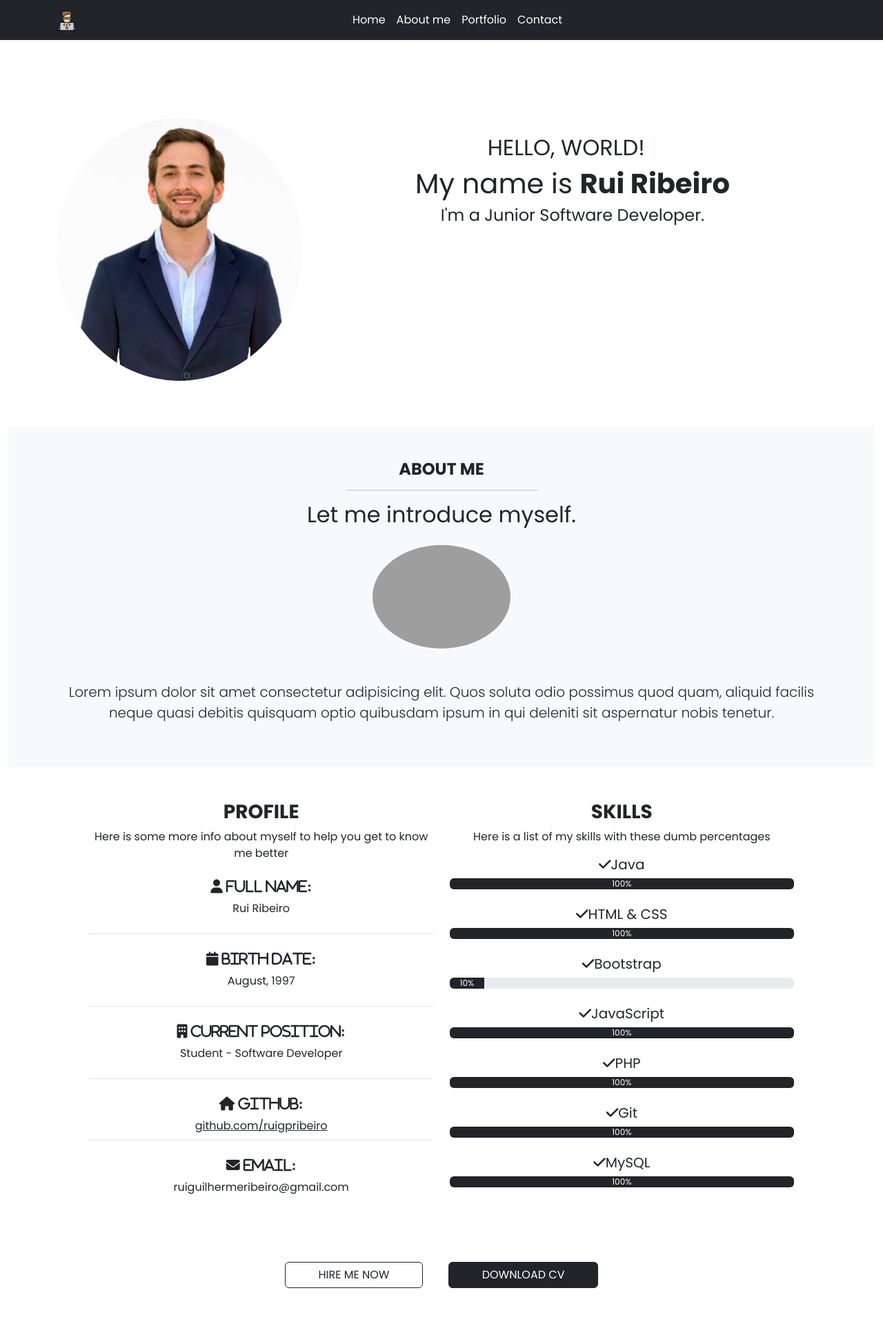
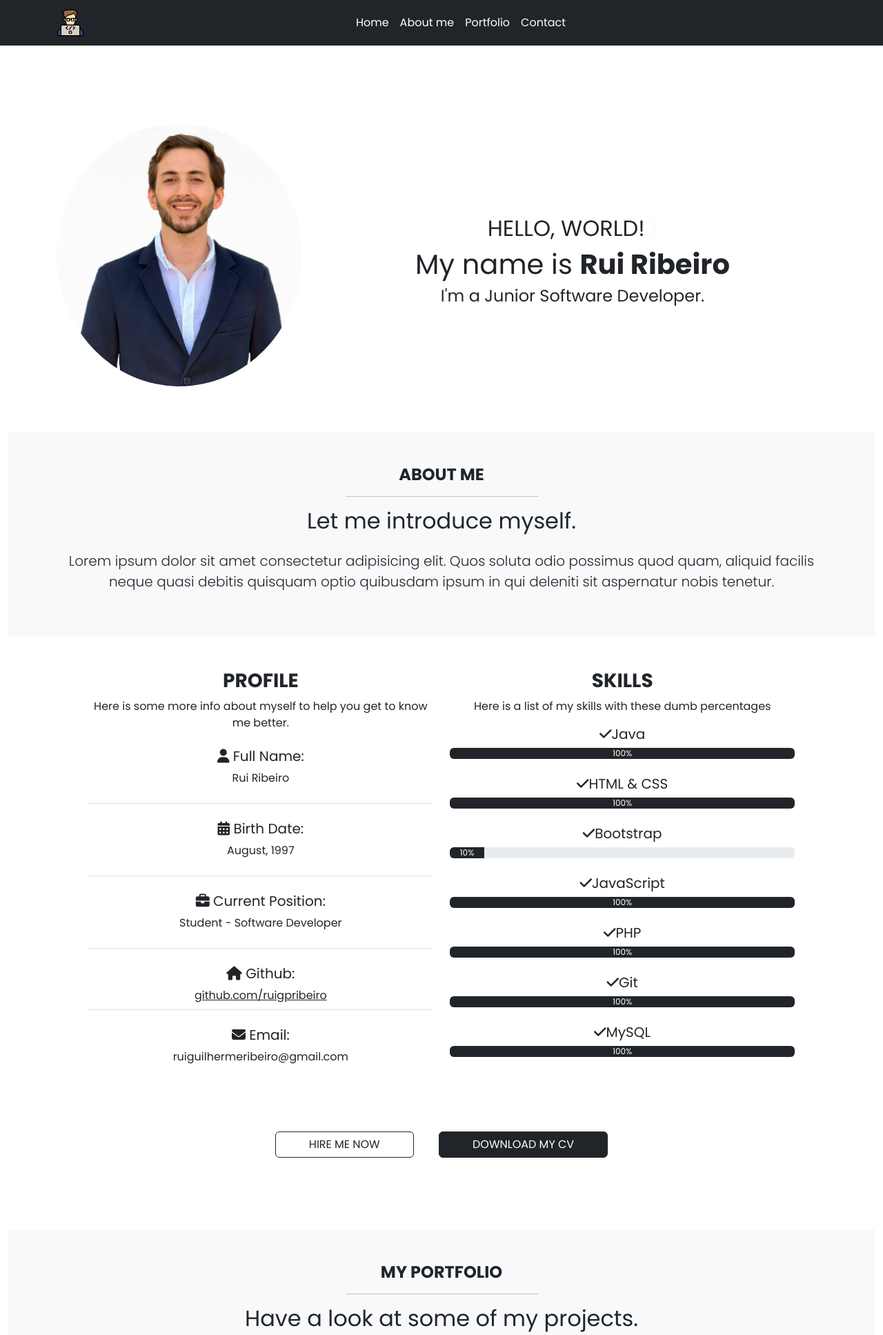
Before and after one commit to ruigpribeiro/WebProject, a PHP site: page / in a window 1280 px wide. Shown: the top 1935 px of the page at 69% size. Run offline with PHP 8.4, Linux system fonts and the light colour scheme; some libraries are stand-ins or nearby versions; grey boxes are pictures that could not be loaded.

Commit message:
Refactored footer

```diff
--- a/css/style.css
+++ b/css/style.css
@@ -27,8 +27,7 @@ nav a {
 }
 
 nav img {
-    height: 30px;
-    width: 30px;
+    height: 40px;
 }
 
 .nav-link:hover {
@@ -36,16 +35,37 @@ nav img {
     transition: background-color 0.3s, color 0.3s;
 }
 
-/* Home Section */
+/* Landing page Section */
 .landing-img {
     width: 100%;
+    height: auto;
     border-radius: 50%;
 }
+
+@media (max-width: 576px) {
+    .landing-img {
+      width: 50%;
+    }
+  }
+
+  @media (min-width: 576px) and (max-width: 768px) {
+    .landing-img {
+        width: 50%;
+      }
+  }
+
+  @media (min-width: 768px) and (max-width: 992px) {
+    .landing-img {
+        width: 50%;
+      }
+  }
+
 
 .hero {
     height: 70vh;
     align-items: center;
 }
+
 
 .cursor {
     display: inline-block;
--- a/index.html
+++ b/index.html
@@ -13,9 +13,6 @@
     <link rel="preconnect" href="https://fonts.gstatic.com" crossorigin>
     <link href="https://fonts.googleapis.com/css2?family=Poppins:wght@300;400;600;700&display=swap" rel="stylesheet">
 
-    <!-- Bootstrap Icons -->
-    <link rel="stylesheet" href="https://cdn.jsdelivr.net/npm/bootstrap-icons@1.11.3/font/bootstrap-icons.min.css">
-
     <!-- Bootstrap CSS -->
     <link href="https://cdn.jsdelivr.net/npm/bootstrap@5.3.3/dist/css/bootstrap.min.css" rel="stylesheet" integrity="sha384-QWTKZyjpPEjISv5WaRU9OFeRpok6YctnYmDr5pNlyT2bRjXh0JMhjY6hW+ALEwIH" crossorigin="anonymous">
 
@@ -27,26 +24,28 @@
     <!-- Navigation Bar -->
     <header class="sticky-top">
         <nav class="navbar navbar-expand-lg navbar-dark bg-dark">
-            <div class="container container-nav">
+            <div class="container">
+                <!-- Logo Navbar -->
                 <a class="navbar-brand" href="/">
                     <img src="img/logo/logo.png" alt="logo">
                 </a>
-                <button class="navbar-toggler" type="button" data-bs-toggle="collapse" data-bs-target="#navbarNav" aria-controls="navbarNav" aria-expanded="false" aria-label="Toggle navigation">
+                <button class="navbar-toggler" type="button" data-bs-toggle="collapse" data-bs-target="#navbarNav" aria-controls="navbarNav" aria-expanded="false" aria-label="Toggle navigation" aria-expanded="false" aria-label="Toggle navigation">
                     <span class="navbar-toggler-icon"></span>
                 </button>
+                <!-- Links Navbar -->
                 <div class="collapse navbar-collapse" id="navbarNav">
-                    <ul class="navbar-nav mx-auto mb-2 mb-lg-0">
+                    <ul class="navbar-nav mx-auto">
                         <li class="nav-item">
-                            <a class="nav-link active mr-5" href="#home" title="Home">Home</a>
+                            <a class="nav-link active" href="#home">Home</a>
                         </li>
                         <li class="nav-item">
-                            <a class="nav-link ml-5 mr-5" href="#about-me" title="About me">About me</a>
+                            <a class="nav-link" href="#about-me">About me</a>
                         </li>
                         <li class="nav-item">
-                            <a class="nav-link ml-5 mr-5" href="#portfolio" title="Portfolio">Portfolio</a>
+                            <a class="nav-link" href="#portfolio">Portfolio</a>
                         </li>
                         <li class="nav-item">
-                            <a class="nav-link ml-5 mr-5" href="#contact" title="Contact">Contact</a>
+                            <a class="nav-link" href="#contact">Contact</a>
                         </li>
                     </ul>
                 </div>
@@ -55,24 +54,22 @@
     </header>
 
     <!-- Conteúdo da Página-->
-    <main class="container-fluid min-vh-100 d-flex flex-grow-1 flex-column justify-content-center align-items-center text-center">
+    <main class="container-fluid d-flex flex-grow-1 flex-column justify-content-center align-items-center text-center">
 
         <!-- Landing page -->
-        <div class="container hero d-flex text-center justify-content-center" id="home">
+        <div class="container hero d-flex text-center align-items-center justify-content-center" id="home">
             <div class="row mt-5">
-                <div class="col-lg-4 foto_principal">
-                    <img src="img/landing-page/photo.jpg" alt="Rui" class="img-fluid landing-img">
+                <!-- Imagem Landing Page -->
+                <div class="col-lg-4">
+                    <img src="img/landing-page/photo.jpg" alt="Rui Photo" class="img-fluid landing-img">
                 </div>
-                <div class="col-lg-8 text-center title-holder mt-4">
+                <!-- Texto Landing Page -->
+                <div class="col-lg-8 text-center mt-4 d-flex flex-column justify-content-center">
                     <h2 class="hello d-none d-lg-block">
                         <span id="typed-text"></span><span class="cursor">|</span>
                     </h2>
-                    <div class="col-lg-12">
-                        <h1>My name is <strong>Rui Ribeiro</strong></h1>
-                    </div>
-                    <div class="col-lg-12">
-                        <h4 class="junior">I'm a Junior Software Developer.</h4>
-                    </div>
+                    <h1>My name is <strong>Rui Ribeiro</strong></h1>
+                    <h4 class="junior">I'm a Junior Software Developer.</h4>
                 </div>
             </div>
         </div>
@@ -85,8 +82,7 @@
                     <hr class="w-25 mx-auto"/>
                     <h2 class="mb-4">Let me introduce myself.</h2>
                 </div>
-                <div class="about-content d-flex gap-5 align-items-center h-100">
-                    <img src="img/landing-img.png" alt="" class="about-img img-fluid rounded-circle">
+                <div class="about-content d-flex gap-5 align-items-center">
                     <p class="lead">
                         Lorem ipsum dolor sit amet consectetur adipisicing elit. Quos soluta odio possimus quod quam, aliquid facilis neque quasi debitis quisquam optio quibusdam ipsum in qui deleniti sit aspernatur nobis tenetur.
                     </p>
@@ -95,41 +91,32 @@
         </section>
 
         <!-- Profile e Skills -->
-         <section class="profile my-5" id="about">
+        <section class="profile my-5" id="about">
             <div class="container">
                 <div class="row">
                     <div class="col-md-6">
                         <h3 class="text-uppercase fw-bold">Profile</h3>
-                        <p>Here is some more info about myself to help you get to know me better</p>
+                        <p>Here is some more info about myself to help you get to know me better.</p>
                         <ul class="list-group list-group-flush">
                             <li class="list-group-item mb-3">
-                                <h5 class="text-transform">
-                                    <i class="fas fa-user text-dark"> Full Name:</i>
-                                </h5>
+                                <h5><i class="fa fa-user text-dark"></i> Full Name:</h5>
                                 <p>Rui Ribeiro</p>
                             </li>
                             <li class="list-group-item mb-3">
-                                <h5 class="text-transform">
-                                    <i class="fas fa-calendar text-dark"> Birth Date:</i>
-                                </h5>
+                                <h5><i class="fa fa-calendar text-dark"></i> Birth Date:</h5>
                                 <p>August, 1997</p>
                             </li>
                             <li class="list-group-item mb-3">
-                                <h5 class="text-transform">
-                                    <i class="fas fa-building text-dark"> Current Position:</i>
-                                </h5>
+                                <h5><i class="fa fa-briefcase text-dark"></i> Current Position:</h5>
                                 <p>Student - Software Developer</p>
                             </li>
                             <li class="list-group-item mb-3">
-                                <h5 class="text-transform">
-                                    <i class="fas fa-home text-dark"> Github:</i>
-                                </h5>
-                                <a class="text-dark" href="https://github.com/ruigpribeiro" target="_blank">github.com/ruigpribeiro</a>
+                                <h5><i class="fa fa-house text-dark"></i> Github:</h5>
+                                <a href="https://github.com/ruigpribeiro" target="_blank"
+                                    class="text-dark">github.com/ruigpribeiro</a>
                             </li>
                             <li class="list-group-item mb-3">
-                                <h5 class="text-transform">
-                                    <i class="fas fa-envelope text-dark"> Email:</i>
-                                </h5>
+                                <h5><i class="fa fa-envelope text-dark"></i> Email:</h5>
                                 <p>ruiguilhermeribeiro@gmail.com</p>
                             </li>
                         </ul>
@@ -141,49 +128,57 @@
                         <p>Here is a list of my skills with these dumb percentages</p>
                         <!-- Java -->
                         <h5><i class="fas fa-check"></i>Java</h5>
-                        <div class="progress mb-4" role="progressbar" aria-valuenow="100" aria-valuemin="0" aria-valuemax="100">
-                            <div class="progress-bar bg-dark" style="width: 100%;">100%</div>
+                        <div class="progress mb-4">
+                            <div class="progress-bar bg-dark" role="progressbar" style="width: 100%;" aria-valuenow="100"
+                                aria-valuemin="0" aria-valuemax="100">100%</div>
                         </div>
                         <!-- HTML & CSS -->
                         <h5><i class="fas fa-check"></i>HTML & CSS</h5>
-                        <div class="progress mb-4" role="progressbar" aria-valuenow="100" aria-valuemin="0" aria-valuemax="100">
-                            <div class="progress-bar bg-dark" style="width: 100%;">100%</div>
+                        <div class="progress mb-4">
+                            <div class="progress-bar bg-dark" role="progressbar" style="width: 100%;" aria-valuenow="100"
+                                aria-valuemin="0" aria-valuemax="100">100%</div>
                         </div>
                         <!-- Bootstrap -->
                         <h5><i class="fas fa-check"></i>Bootstrap</h5>
-                        <div class="progress mb-4" role="progressbar" aria-valuenow="10" aria-valuemin="0" aria-valuemax="100">
-                            <div class="progress-bar bg-dark" style="width: 10%;">10%</div>
+                        <div class="progress mb-4">
+                            <div class="progress-bar bg-dark" role="progressbar" style="width: 10%;" aria-valuenow="10"
+                                aria-valuemin="0" aria-valuemax="100">10%</div>
                         </div>
                         <!-- JavaScript -->
                         <h5><i class="fas fa-check"></i>JavaScript</h5>
-                        <div class="progress mb-4" role="progressbar" aria-valuenow="100" aria-valuemin="0" aria-valuemax="100">
-                            <div class="progress-bar bg-dark" style="width: 100%;">100%</div>
+                        <div class="progress mb-4">
+                            <div class="progress-bar bg-dark" role="progressbar" style="width: 100%;" aria-valuenow="100"
+                                aria-valuemin="0" aria-valuemax="100">100%</div>
                         </div>
                         <!-- PHP -->
                         <h5><i class="fas fa-check"></i>PHP</h5>
-                        <div class="progress mb-4" role="progressbar" aria-valuenow="100" aria-valuemin="0" aria-valuemax="100">
-                            <div class="progress-bar bg-dark" style="width: 100%;">100%</div>
+                        <div class="progress mb-4">
+                            <div class="progress-bar bg-dark" role="progressbar" style="width: 100%;" aria-valuenow="100"
+                                aria-valuemin="0" aria-valuemax="100">100%</div>
                         </div>
                         <!-- Git -->
                         <h5><i class="fas fa-check"></i>Git</h5>
-                        <div class="progress mb-4" role="progressbar" aria-valuenow="100" aria-valuemin="0" aria-valuemax="100">
-                            <div class="progress-bar bg-dark" style="width: 100%;">100%</div>
+                        <div class="progress mb-4">
+                            <div class="progress-bar bg-dark" role="progressbar" style="width: 100%;" aria-valuenow="100"
+                                aria-valuemin="0" aria-valuemax="100">100%</div>
                         </div>
                         <!-- MySQL -->
                         <h5><i class="fas fa-check"></i>MySQL</h5>
-                        <div class="progress mb-4" role="progressbar" aria-valuenow="100" aria-valuemin="0" aria-valuemax="100">
-                            <div class="progress-bar bg-dark" style="width: 100%;">100%</div>
+                        <div class="progress mb-4">
+                            <div class="progress-bar bg-dark" role="progressbar" style="width: 100%;" aria-valuenow="100"
+                                aria-valuemin="0" aria-valuemax="100">100%</div>
                         </div>
                     </div>
                 </div>
                 <div class="row mt-5 text-center">
                     <div class="col-12">
-                        <a href="#" class="btn btn-outline-dark bt-lg text-uppercase px-5 mx-3 my-2" data-bs-toggle="modal" data-bs-target="#contactModal" title="Hire me now">Hire me Now</a> <!-- Modal com Formulário -->
-                        <a href="assets/Resume_RuiRibeiro.pdf" class="btn btn-dark bt-lg text-uppercase px-5 mx-3 my-2" download>Download CV</a> <!-- Download CV-->
+                        <a href="#" class="btn btn-outline-dark text-uppercase px-5 mx-3 my-2" data-bs-toggle="modal"
+                            data-bs-target="#contactModal">Hire me Now</a>
+                        <a href="#" class="btn btn-dark text-uppercase px-5 mx-3 my-2">Download my CV</a>
                     </div>
                 </div>
             </div>
-         </section>
+        </section>
 
         <!-- Portfolio Section -->
         <section id="portfolio" class="container-fluid my-5 py-5 bg-light">
@@ -423,9 +418,9 @@
 
     </main>
 
-    <!-- Modal do contact me -->
+    <!-- Contact Me Section -->
     <div class="modal fade" id="contactModal" tabindex="-1" aria-labelledby="contactModalLabel" aria-hidden="true">
-        <div class="modal-dialog">
+        <div class="modal-dialog modal-dialog-centered">
             <div class="modal-content">
                 <div class="modal-header">
                     <h5 class="modal-title" id="contactModalLabel">Contact Me</h5>
@@ -445,35 +440,32 @@
                             <label for="message" class="form-label">Message</label>
                             <textarea class="form-control" id="message" rows="3" required></textarea>
                         </div>
-                        <button type="submit" class="btn btn-dark">Subtmit</button>
+                        <button type="submit" class="btn btn-dark">Send Message</button>
                     </form>
                 </div>
             </div>
         </div>
     </div>
 
+     <!-- Contact Section -->
+     <section class="contact bg-light py-3" id="contact">
+        <div class="container text-center">
+            <p class="lead">Feel free to reach out to me!</p>
+            <div class="d-flex justify-content-center">
+                <a href="https://www.linkedin.com/in/ruiguilhermeribeiro/" target="_blank"
+                    class="text-dark me-3"><i class="fa fa-linkedin fa-2x"></i></a>
+                <a href="https://github.com/ruigpribeiro" target="_blank" class="text-dark me-3"><i
+                        class="fa fa-github fa-2x"></i></a>
+                <a href="https://twitter.com/" target="_blank" class="text-dark"><i
+                        class="fa fa-instagram fa-2x"></i></a>
+            </div>
+        </div>
+    </section>
+
     <!-- Footer -->
-    <footer class="bg-dark text-center text-white w-100">
-        <div class="p-3 pb-0 mb-0">
-
-            <!-- Social Media -->
-            <section class="mb-2 mt-2">
-                <!-- Linkedin -->
-                <a class="btn btn-outline-light btn-floating m-1" href="https://www.linkedin.com/in/ruiguilhermeribeiro/" target="_blank" role="button">
-                    <i class="fab fa-linkedin-in"></i>
-                </a>
-                <!-- Github Github-->
-                <a class="btn btn-outline-light btn-floating m-1" href="https://github.com/ruigpribeiro/" target="_blank" role="button">
-                    <i class="fab fa-github"></i>
-                </a>
-                <!-- Instagram-->
-                <a class="btn btn-outline-light btn-floating m-1" href="instagram.com" target="_blank" role="button">
-                    <i class="fab fa-instagram"></i>
-                </a>
-            </section>
-        </div>
-        <div class="text-center">
-            <p class="mb-0 fs-6">Coded by Rui Ribeiro 👨‍💻</p>
+    <footer class="text-center py-4 bg-dark text-light">
+        <div class="container">
+            <p class="mb-0">Coded by &copy; 2024 Rui Ribeiro 👨‍💻</p>
         </div>
     </footer>
 
```
